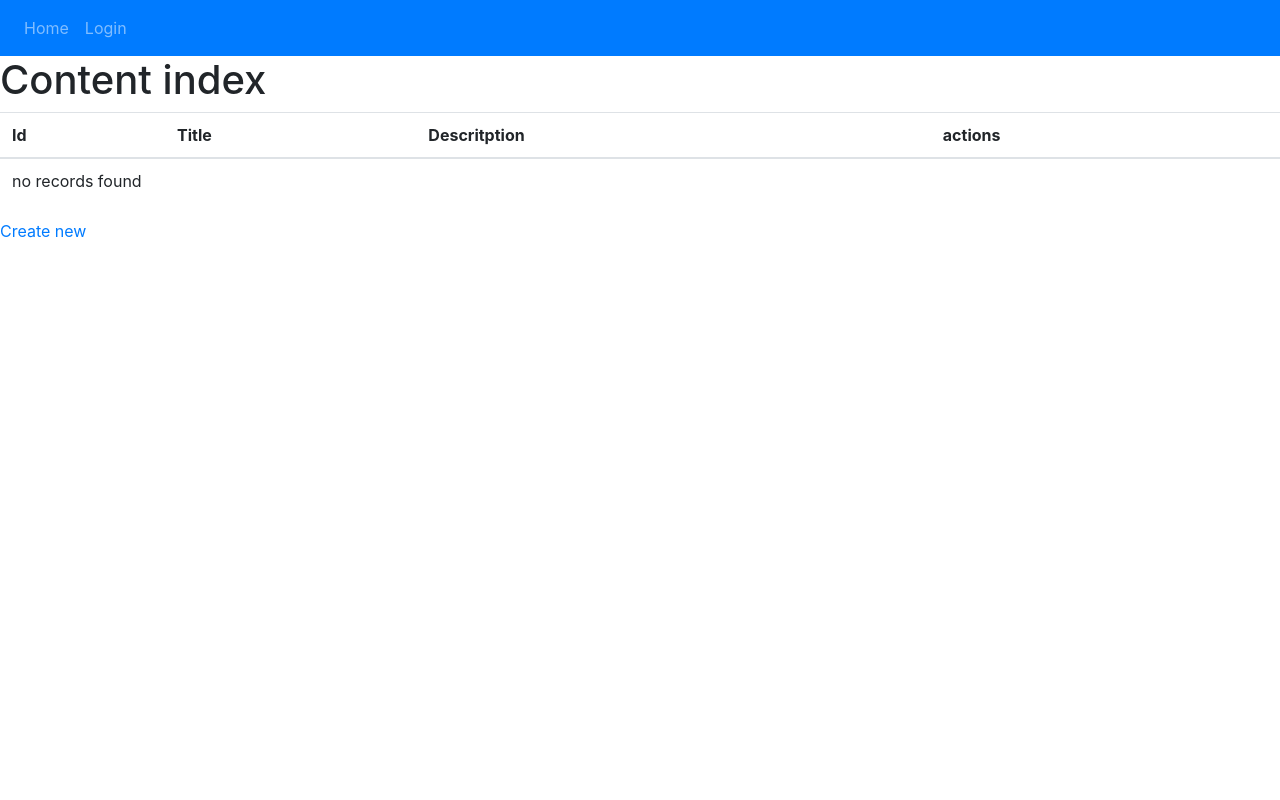
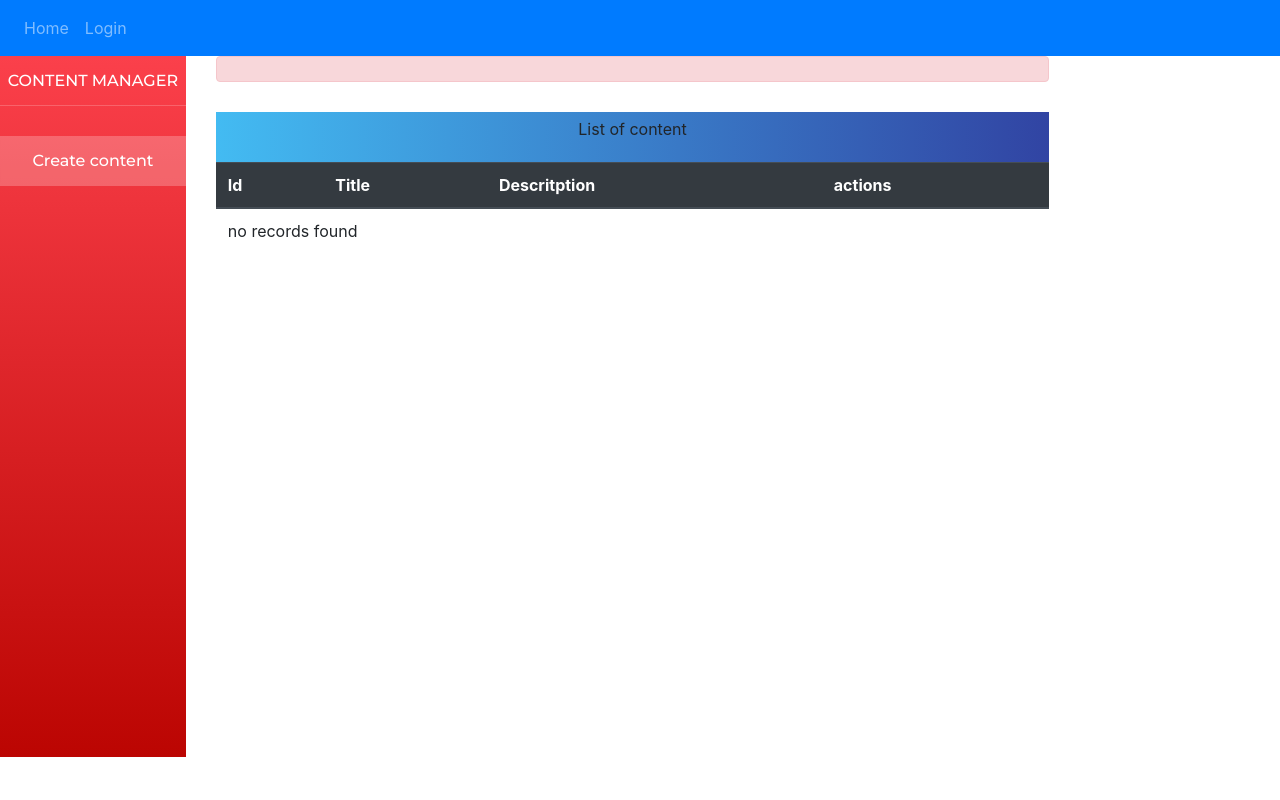
Before and after one commit to deveBrice/community-platform-JOB, a Symfony app: template templates/content/index.html.twig in a window 1280 px wide. Run offline with Twig, Linux system fonts and the light colour scheme; the template is opened without the code that fills it, so the values that code supplies are empty; some libraries are stand-ins or nearby versions.

Commit message:
added of front contents list

```diff
--- /dev/null
+++ b/public/css/content_index.css
@@ -0,0 +1,76 @@
+.error-message {
+  display: flex;
+  justify-content: center;
+}
+.linear-gradient {
+    display: flex;
+    justify-content: center;
+    align-items: center;
+    background: linear-gradient(to right, #43bbf2, #3144a3);
+    width: 100%;
+    height: 50px;
+    margin-top: 30px;
+}
+
+
+.linear-gradient h3 {
+  color: white;
+  margin: 0px;
+}
+
+.container-content {
+    margin: 60px 0px 0px 0px;
+}
+
+.new_content a {
+  text-decoration: none;
+}
+
+.side-board-header {
+  display: flex;
+  justify-content: center;
+  align-items: center;
+  height: 50px;
+  border-bottom: 1px solid rgba(255, 255, 255, 0.2);
+}
+
+.side-board-header p {
+  margin: 0px;
+  color: white;
+  font-family: 'Montserrat';
+}
+
+.side-board {
+    height: 701px;
+    background: linear-gradient(180deg,#fb404b 0,#bb0502 100%)
+}
+
+.create-content {
+  display: flex;
+  justify-content: center;
+}
+
+.create-content ul {
+  padding: 0px;
+}
+
+.create-content li {
+  list-style: none;
+  margin-top: 30px;
+}
+
+.create-content p {
+  display: flex;
+  justify-content: center;
+  align-items: center;
+  width: 200px;
+  height: 50px;
+  font-family: 'Montserrat';
+  background: rgba(255, 255, 255, 0.23);
+  border-radius: 4px;
+}
+
+.create-content a {
+  text-decoration: none;
+  color: white;
+}
--- a/templates/content/index.html.twig
+++ b/templates/content/index.html.twig
@@ -1,12 +1,38 @@
 {% extends 'base.html.twig' %}
+{% block title %}Content index{% endblock %}
+{% block stylesheets %}
+ {{ parent() }}
+   <link rel="stylesheet" href="{{ asset('css/content_index.css') }}" type="text/css" />
+   <link href="https://fonts.googleapis.com/css?family=Montserrat:500&display=swap" rel="stylesheet">
+{% endblock %}
+{% block body %}
+<div class="container-fluid pl-0">
+<div class="row">
+  <div class="col-md-12">
+     <div class="row">
+       <div class="col-md-2">
+         <div class="side-board">
+           <div class="side-board-header">
+             <p>CONTENT MANAGER</p>
+           </div>
+           <div class="create-content">
+            <ul>
+              <li>
+                <a href="{{ path('content_new') }}"><p>Create content</p></a>
+              </li>
+            </ul>
+           </div>
+        </div>
+      </div>
+       <div class="col-md-8">
+          <table class="table">
+          <div class="alert alert-danger error-message" role="alert">
 
-{% block title %}Content index{% endblock %}
-
-{% block body %}
-    <h1>Content index</h1>
-
-    <table class="table">
-        <thead>
+           </div>
+          <div class="linear-gradient">
+            <p>List of content</p>
+          </div>
+        <thead class="thead-dark">
             <tr>
                 <th>Id</th>
                 <th>Title</th>
@@ -33,5 +59,22 @@
         </tbody>
     </table>
 
-    <a href="{{ path('content_new') }}">Create new</a>
+
+       </div>
+  </div>
+</div>
+</div>
+
+
+
+
+
+
+
+
+
+
+
+
+
 {% endblock %}
```
